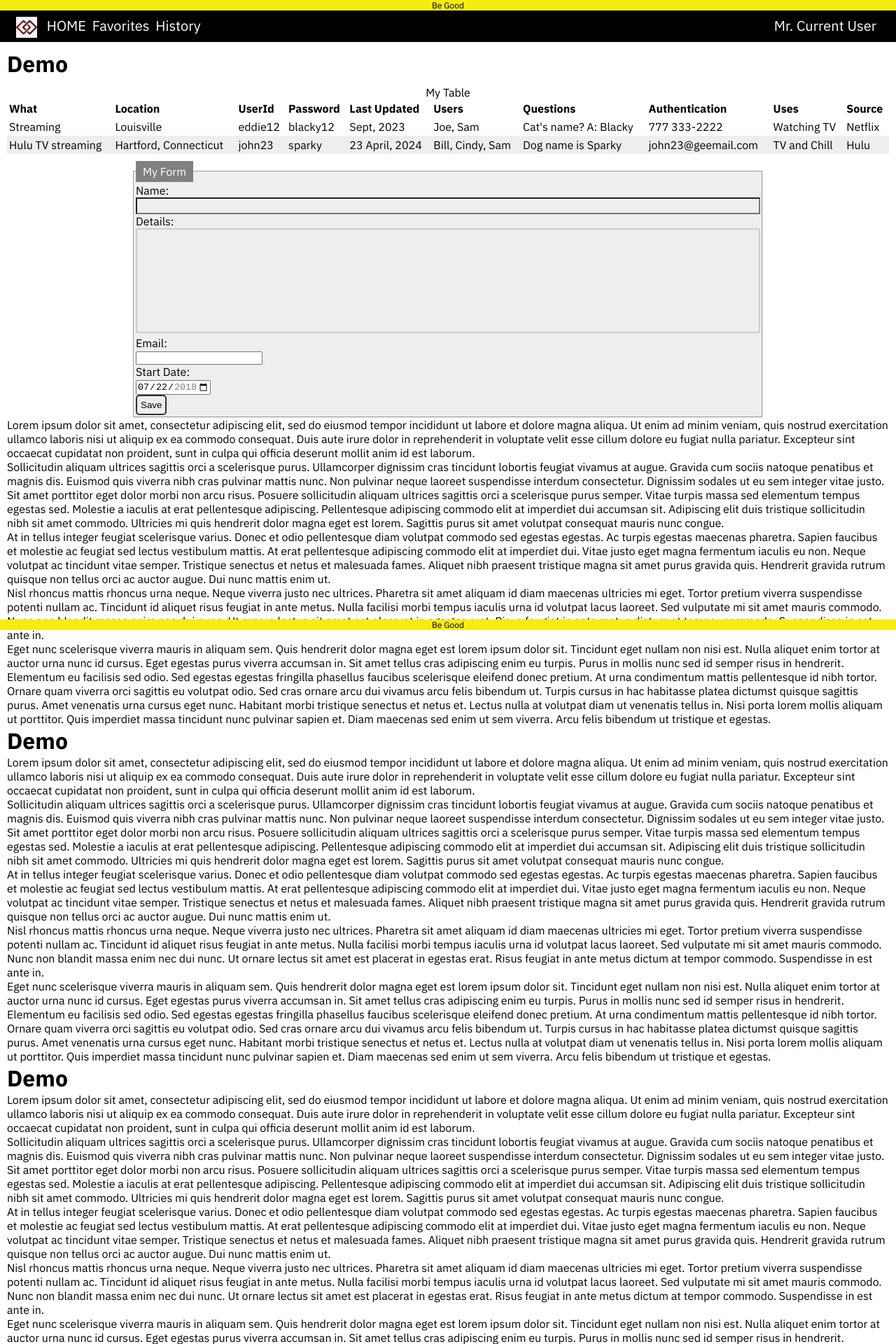
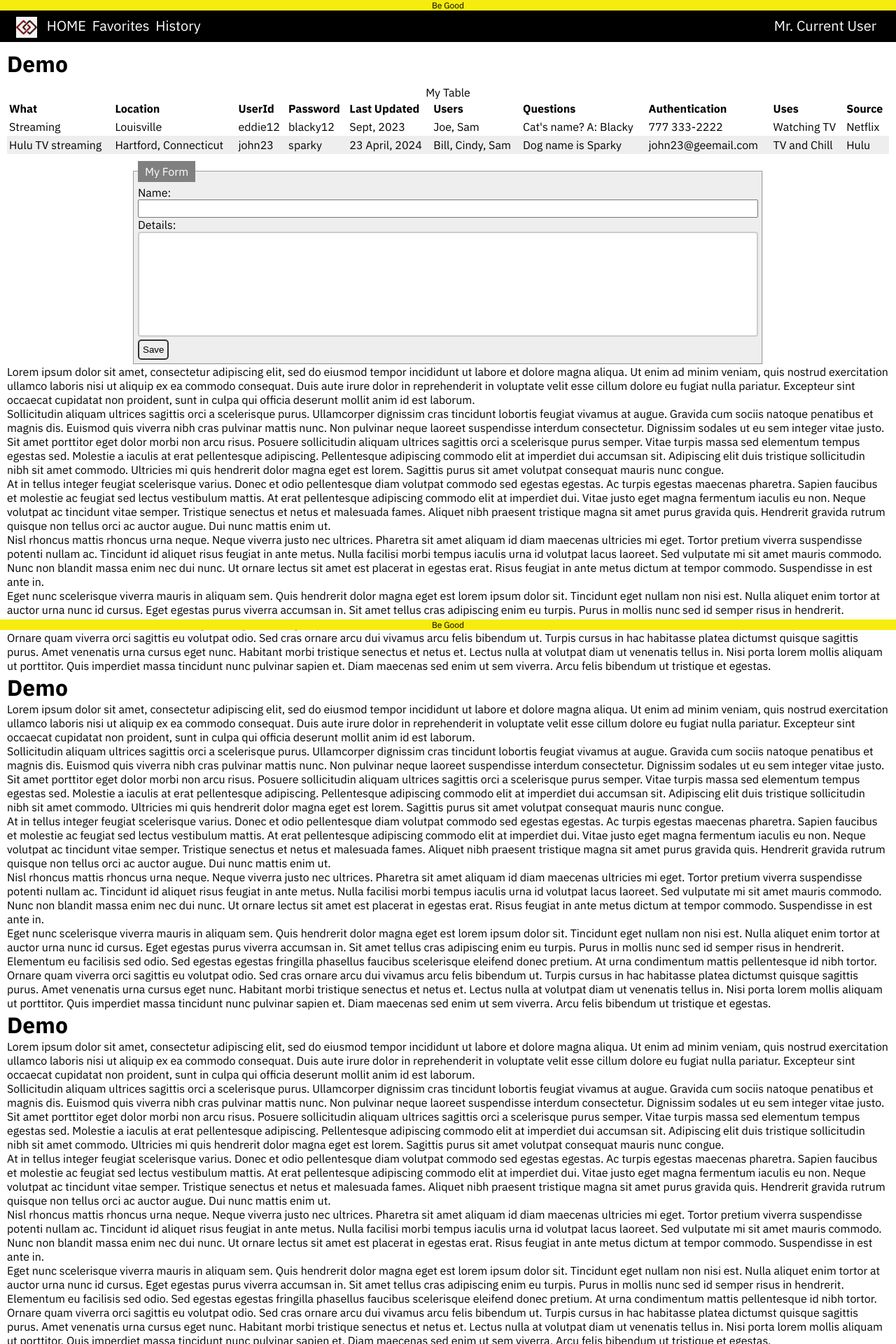
Before and after one commit to gothamgo/demo, a Jekyll site: the page built from index.html, in a window 1280 px wide. Shown: the top 1920 px of the page at 70% size. Built offline with Jekyll 4.4.1, drawn with Linux system fonts in a browser that asks for light colours.

Commit message:
Update form.html

```diff
--- a/_includes/form.html
+++ b/_includes/form.html
@@ -5,7 +5,7 @@
   }
 
   fieldset.form {
-    padding: 2px;
+    padding: 5px;
     background-color: #eeeeee;
   }
 
@@ -24,9 +24,8 @@
 
   form.form div.form-text input[type=text] {
     width: 100%;
-    padding: 2px;
+    padding: 3px;
     font-size: 14px;
-    background-color: #eeeeee;
   }
 
   form.form div.form-textarea {
@@ -34,9 +33,8 @@
   form.form div.form-textarea textarea {
     width: 100%;
     height: 150px;
-    background-color: #eeeeee;
     font-size: 14px;
-    padding: 2px;
+    padding: 3px;
     box-sizing: border-box;
     border: 2px solid #ccc;
     border-radius: 4px;
@@ -79,6 +77,7 @@
       <label for="details">Details: </label><br>
       <textarea id="details" name="details"></textarea>
     </div>
+    <!--
     <div class="form-email">
       <label for="email">Email: </label><br>
       <input id="email" type="email" name="email" id="email" required />
@@ -87,7 +86,6 @@
       <label for="date">Start Date: </label><br>
       <input id="date" type="date" name="start" value="2018-07-22" min="2018-01-01" max="2018-12-31" />
     </div>
-    <!--
     <div class="form-submit">
       <input type="submit" value="Save" />
     </div>
```
